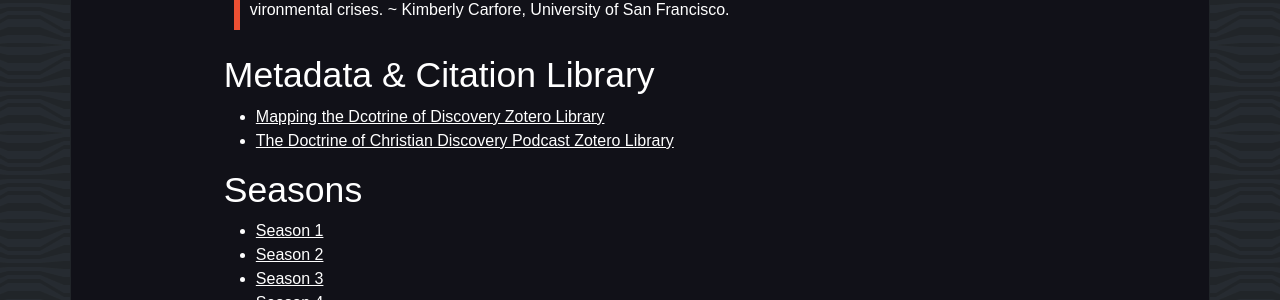
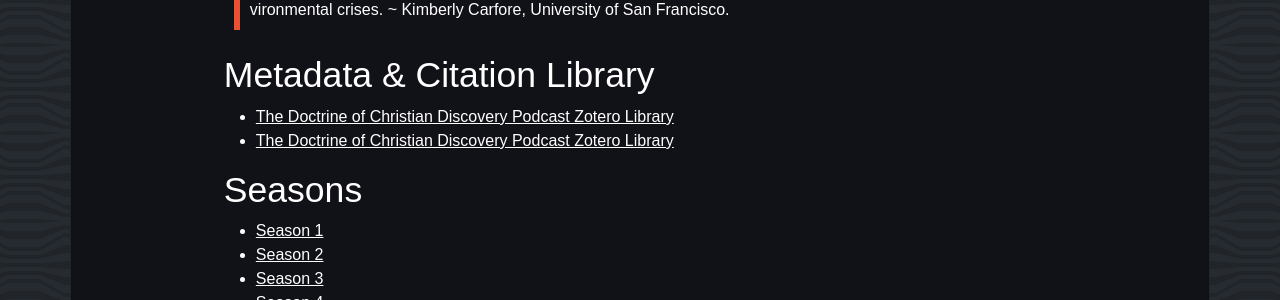
Before and after one commit to adamdjbrett/podcast-doctrineofdiscovery-v2, a Jekyll site: the page built from pages/about.md, in a window 1280 px wide and 900 px high, scrolled down 1727 px. Shown: the part 152-452 px from the top of the window. Built offline with Jekyll 4.4.1, drawn with Linux system fonts in a browser that asks for light colours.

Commit message:
Update about.md

```diff
--- a/pages/about.md
+++ b/pages/about.md
@@ -23,7 +23,7 @@
 > Mapping the Doctrine of Discovery podcast has helped me understand the history, laws, and nuances involved in federal Indian law. The content as a whole offered a graduate course of study in comprehending the Doctrine of Discovery. This free offering is a great gift to the public. The hosts, guest speakers, and editing were of the highest quality. As a professor, I shared multiple episodes in my undergraduate classes to demonstrate the complexities and tensions involved in Christian theology and doctrine, and how they manifest as environmental crises. ~ Kimberly Carfore, University of San Francisco.
 
 ## Metadata & Citation Library
-* [Mapping the Dcotrine of Discovery Zotero Library](https://www.zotero.org/groups/5628442/mapping_the_doctrine_of_discovery)
+* [The Doctrine of Christian Discovery Podcast Zotero Library](https://www.zotero.org/groups/5628442/mapping_the_doctrine_of_discovery)
 * [The Doctrine of Christian Discovery Podcast Zotero Library](https://www.zotero.org/groups/5628453/doctrine_of_christian_discovery_podcast)
 
 ## Seasons
```
